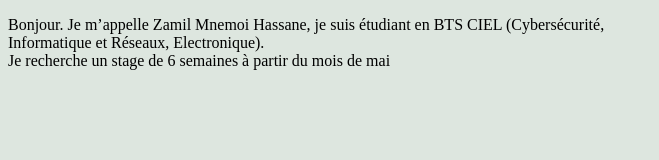
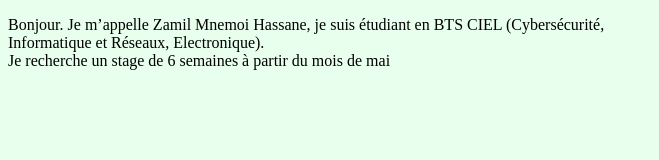
Before and after one commit to Zamilmnemoi/mon-CV, a plain HTML site: page cv-en-construction.html in a window 1280 px wide. Shown: the whole page, without its empty margins (0-659 px from the left). Drawn offline with Linux system fonts and the light colour scheme.

Commit message:
modification de couleur

```diff
--- a/styles.css
+++ b/styles.css
@@ -1,3 +1,3 @@
 body{
-    background-color: rgb(221, 230, 223);
+    background-color: rgba(216, 255, 224, 0.568);
 }
```
